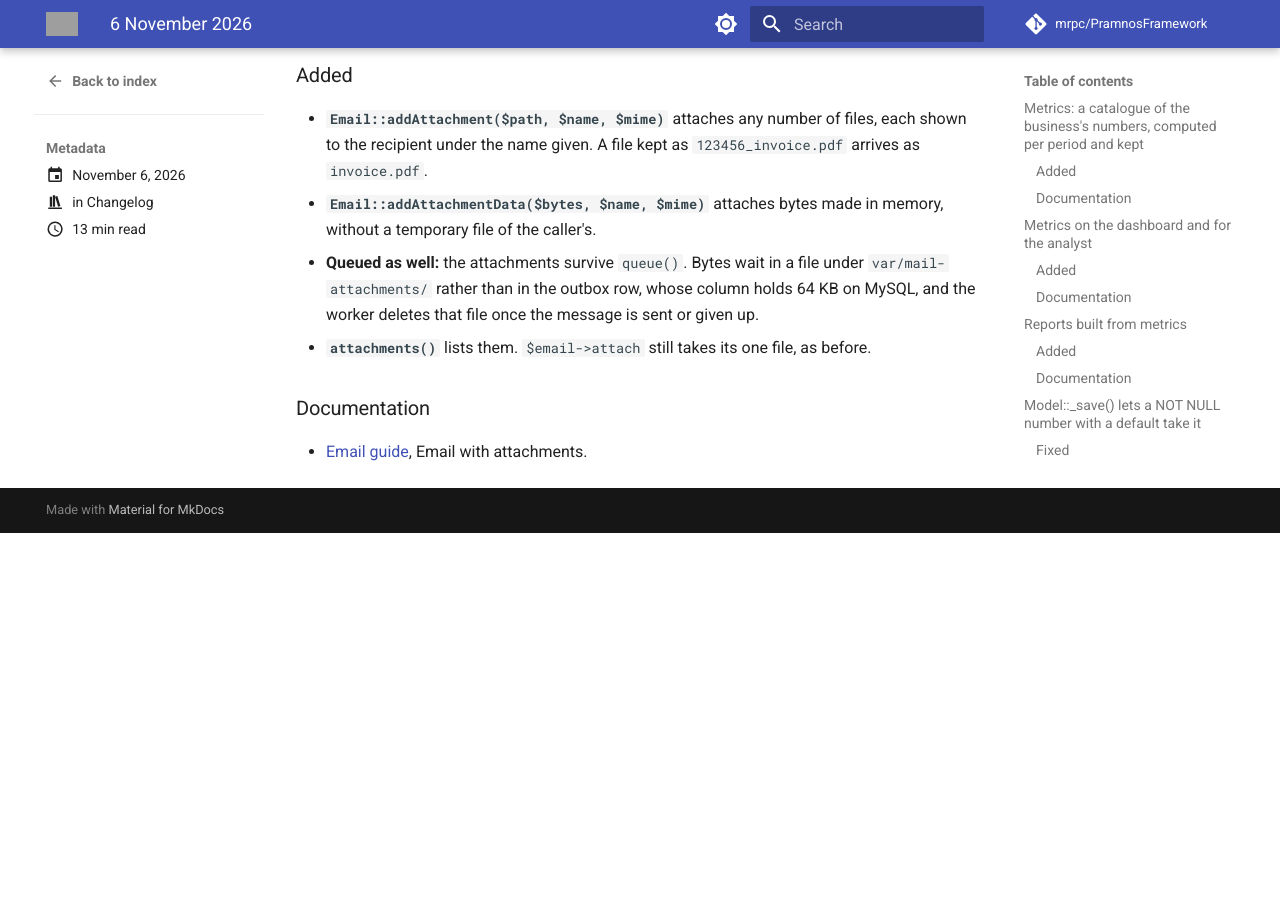
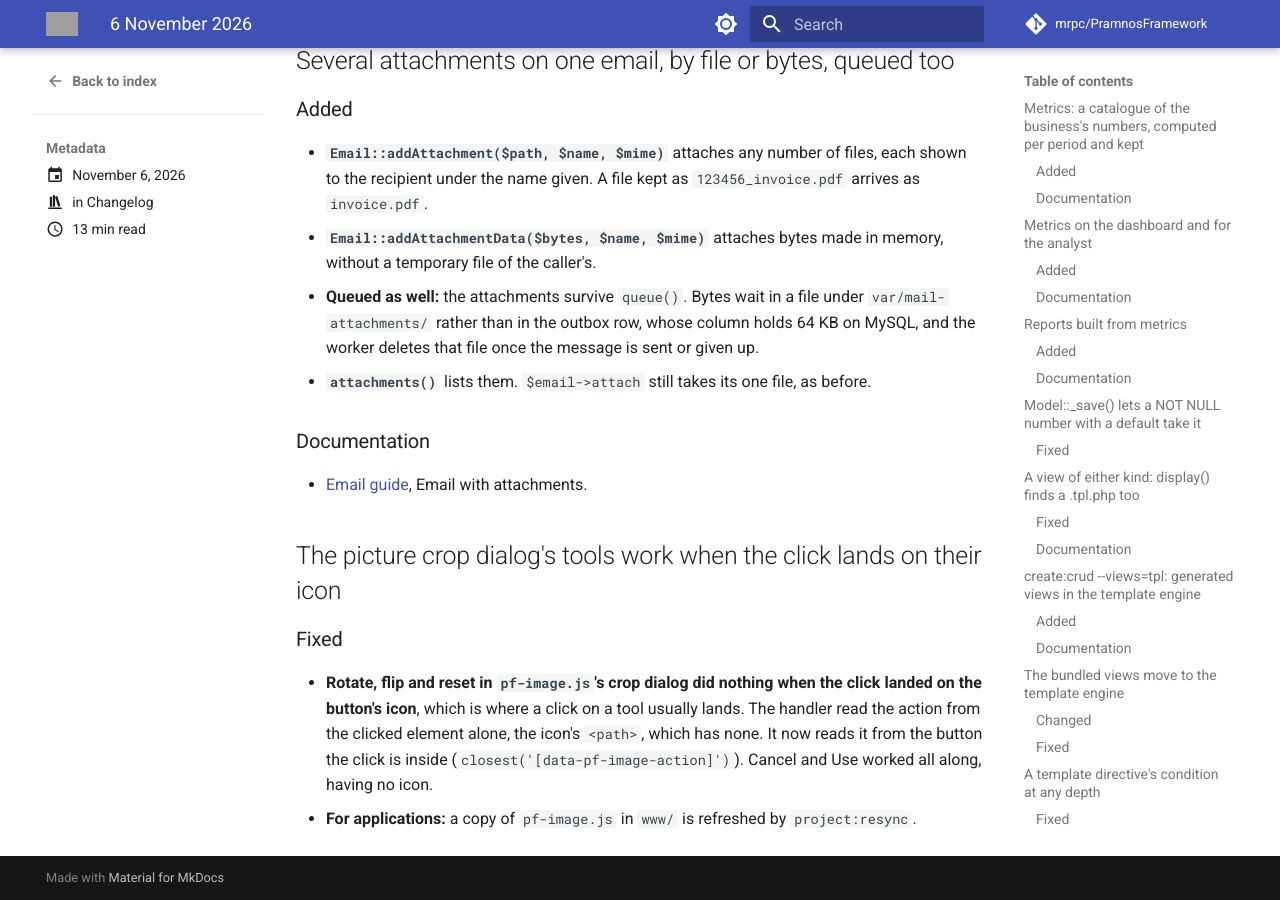
Before and after one commit to mrpc/PramnosFramework, an MkDocs documentation site: the page built from docs/version-history/posts/2026-11-06.md, in a window 1280 px wide and 900 px high, scrolled down 11177 px. Built offline with MkDocs 1.6.1 and Material for MkDocs 9.7.7, drawn with Linux system fonts in a browser that asks for light colours; comment, search, counter and statistics services are not loaded; before the commit the page ends 11710 px from its top, so only the background shows below that; some of the changed text lies outside the part shown; grey boxes are pictures that could not be loaded.

Commit message:
fix(ui): the picture crop dialog's tools work when the click lands on their icon
pf-image.js read data-pf-image-action from the clicked element only, an icon's <path> for a tool
button, so rotate, flip and reset did nothing; it now reads the button the click is inside.

```diff
--- a/docs/version-history/posts/2026-11-06.md
+++ b/docs/version-history/posts/2026-11-06.md
@@ -26,6 +26,7 @@
 - `help:gaps`: where the help fell short of what the analyst was asked
 - Email confirmation that does not hold the account back, and an administrator's resend
 - Several attachments on one email, by file or bytes, queued too
+- The picture crop dialog's tools work when the click lands on their icon
 
 <!-- more -->
 
@@ -410,3 +411,14 @@
 ### Documentation
 
 - [Email guide](../../Pramnos_Email_Guide.md), Email with attachments.
+
+## The picture crop dialog's tools work when the click lands on their icon
+
+### Fixed
+
+- **Rotate, flip and reset in `pf-image.js`'s crop dialog did nothing when the click landed on
+  the button's icon**, which is where a click on a tool usually lands. The handler read the action
+  from the clicked element alone, the icon's `<path>`, which has none. It now reads it from the
+  button the click is inside (`closest('[data-pf-image-action]')`). Cancel and Use worked all
+  along, having no icon.
+- **For applications:** a copy of `pf-image.js` in `www/` is refreshed by `project:resync`.
```
Also changed, not shown: other parts of docs/version-history/posts/2026-11-06.md (+1 -1 lines), 2 other files.
